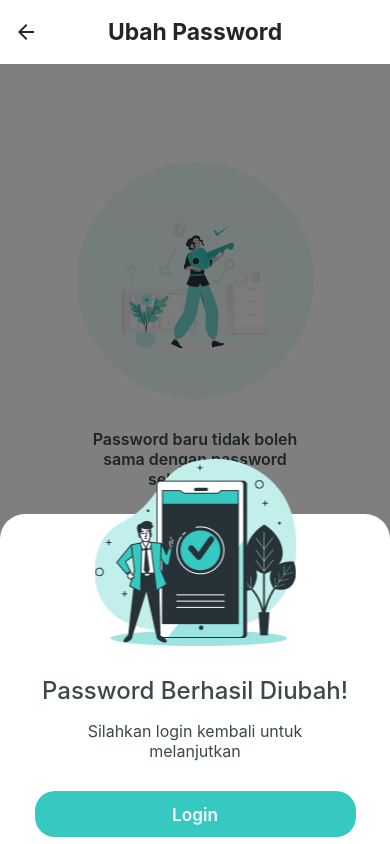
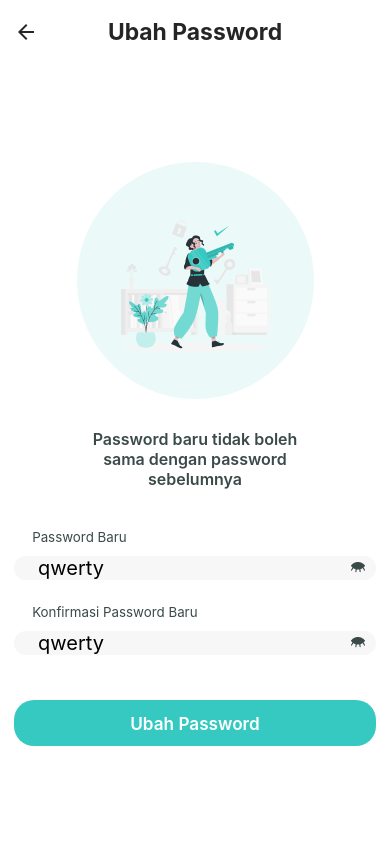
Before and after one commit to RaditAtalla/medan-tourism, a React Native app: screen /UbahPasswordPage in a window 390 px wide. Built offline with nearby package versions, Linux system fonts and the light colour scheme.

Commit message:
pop up ubah password, done

```diff
--- a/package.json
+++ b/package.json
@@ -19,6 +19,7 @@
     "react": "18.2.0",
     "react-native": "0.72.3",
     "react-native-gesture-handler": "^2.12.0",
+    "react-native-modal": "^13.0.1",
     "react-native-onboarding-swiper": "^1.2.0",
     "react-native-reanimated": "^3.3.0",
     "react-native-safe-area-context": "^4.7.1",
--- a/src/styles/UbahPasswordPage.style.js
+++ b/src/styles/UbahPasswordPage.style.js
@@ -71,12 +71,11 @@ const styles = StyleSheet.create({
   popUpWrapper: {
     width: '100%',
     height: '100%',
-    backgroundColor: 'rgba(0, 0, 0, 0.5)',
     position: 'absolute',
   },
   popUp: {
     width: '100%',
-    height: 330,
+    height: 350,
     backgroundColor: 'white',
     position: 'absolute',
     bottom: 0,
--- a/src/view/auth/UbahPasswordPage.js
+++ b/src/view/auth/UbahPasswordPage.js
@@ -1,11 +1,14 @@
 import {View, Text, Image, TouchableOpacity, TextInput} from 'react-native';
 import {SafeAreaView} from 'react-native-safe-area-context';
 import {styles} from '../../styles/UbahPasswordPage.style';
-import {useState} from 'react';
+import {useState, useEffect} from 'react';
+import Modal from 'react-native-modal';
 
 export default function VerifikasiPage({navigation}) {
   const [isSecureEntry, setIsSecureEntry] = useState();
   const [isSecureEntry2, setIsSecureEntry2] = useState();
+
+  const [modal, setModal] = useState(false)
 
   return (
     <SafeAreaView style={styles.container}>
@@ -88,11 +91,12 @@ export default function VerifikasiPage({navigation}) {
         <TouchableOpacity style={styles.button}>
           <Text
             style={styles.buttonText}
-            onPress={() => navigation.navigate('UbahPasswordPage')}>
+            onPress={() => setModal(true)}>
             Ubah Password
           </Text>
         </TouchableOpacity>
       </View>
+      <Modal isVisible={modal} style={{marginHorizontal: -20, marginVertical: 0}}>
         <View style={styles.popUpWrapper}>
           <View style={styles.popUp}>
             <View>
@@ -124,6 +128,7 @@ export default function VerifikasiPage({navigation}) {
             </View>
           </View>
         </View>
+      </Modal>
     </SafeAreaView>
   );
 }
```
Also changed, not shown: 1 other file (tests, documents, lock files or other folders). Lines whose indentation alone changed are shown as unchanged.
